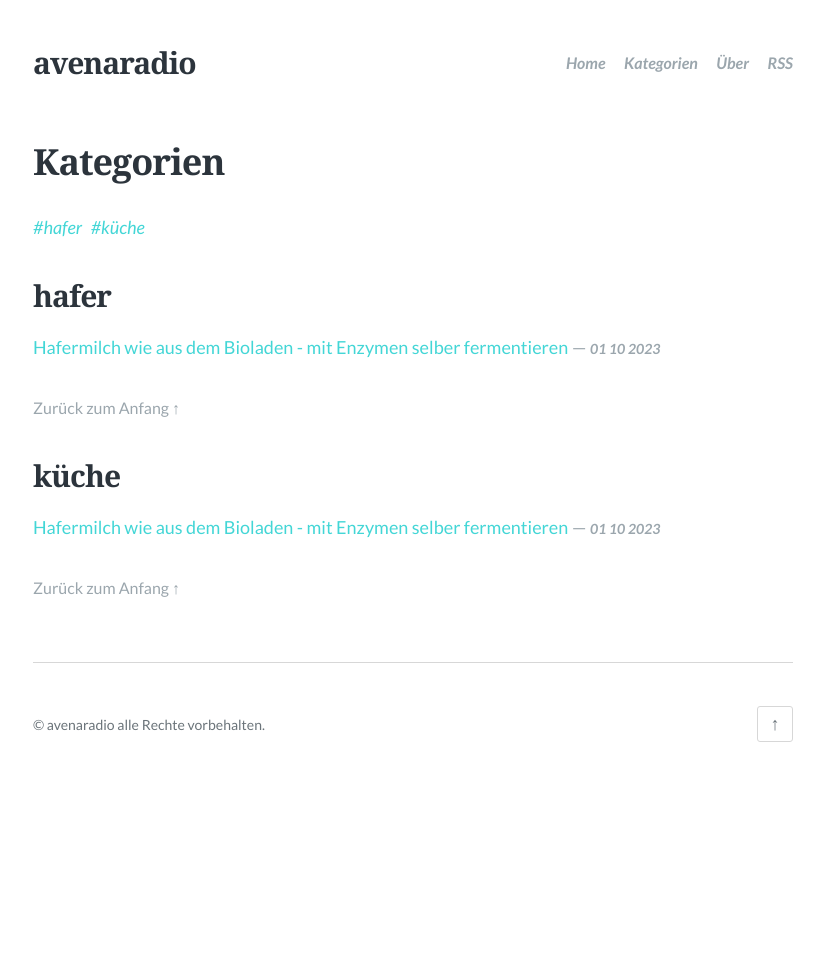
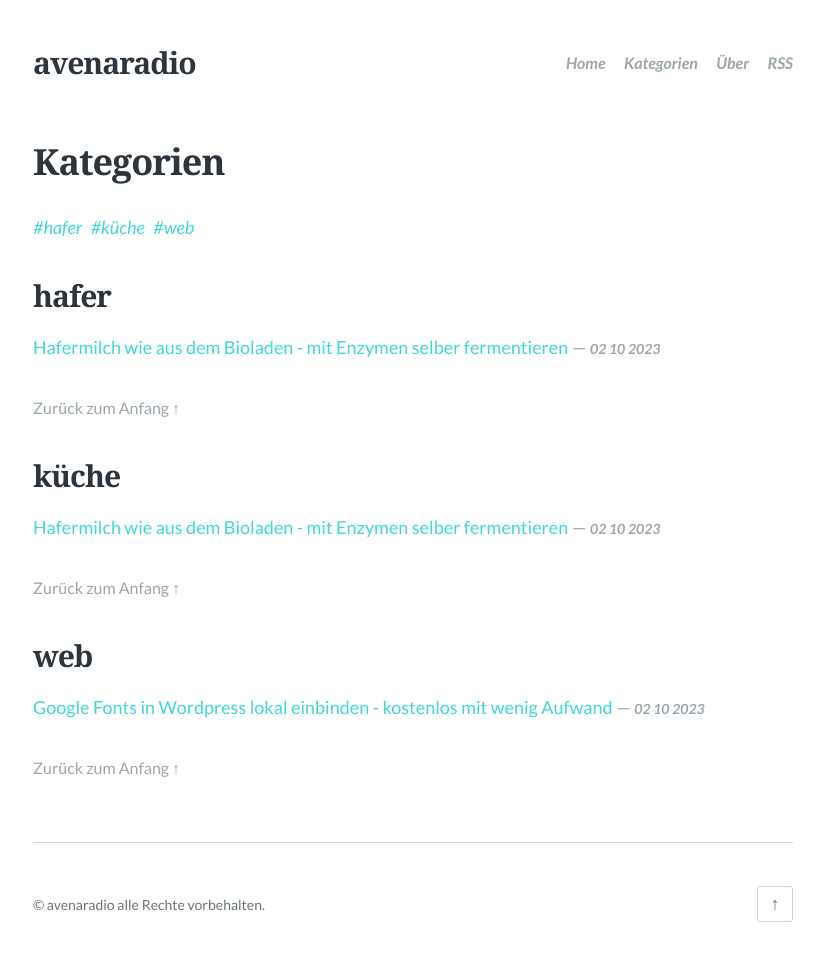
Before and after one commit to avenaradio/avenaradio.github.io, a Jekyll site: the page built from tags.md, in a window 1280 px wide. Shown: the whole page, without its empty margins (227-1051 px from the left). Built offline with Jekyll 4.4.1, drawn with Linux system fonts in a browser that asks for light colours; before the commit the page ends 900 px from its top, so only the background shows below that; part of the change alters nothing that is shown.

Commit message:
Google fonts wordpress

```diff
--- /dev/null
+++ b/_posts/2023-10-02-Google-Fonts-in-Wordpress-lokal-einbinden.md
@@ -0,0 +1,15 @@
+---
+layout: post
+author: avenaradio
+title: Google Fonts in Wordpress lokal einbinden - kostenlos mit wenig Aufwand
+description: Google Fonts auf Wordpress lokal einbinden mit einem kostenlosen Plugin
+date: 2023-10-02
+feature_image: images/00002.0.jpg
+tags:
+  - web
+---
+Um zu überprüfen, ob grobe Verstöße gegen die Datenschutz Grundverordnung vorliegen, kannst du deine Website mit dem <a href="https://dr-dsgvo.de/webseiten-check/" target="_blank" rel="noopener noreferrer">Webseiten-Check von Dr. DSGVO</a> überprüfen.
+
+Liegt ein Verstoß vor, da Google Fonts nicht lokal eingebunden sind, kannst du das ganz einfach mit dem kostenlosen Plugin <a href="https://wordpress.org/plugins/local-google-fonts/" target="_blank" rel="noopener noreferrer">Local Google Fonts</a> erledigen.
+
+In den Einstellungen des Plugins gehst du auf "Manuell überprüfen" und dann auf "Lokal einbinden" und schon ist das Problem behoben.
--- a/_posts/2023-10-02-Hafermilch-wie-aus-dem-Bioladen.md
+++ b/_posts/2023-10-02-Hafermilch-wie-aus-dem-Bioladen.md
@@ -3,7 +3,7 @@ layout: post
 author: avenaradio
 title: Hafermilch wie aus dem Bioladen - mit Enzymen selber fermentieren
 description: So kannst du ganz einfach Hafermilch selber machen, die weder schleimig ist, noch nach Mehl schmeckt!
-date: 2023-10-01
+date: 2023-10-02
 feature_image: images/00001.0.jpg
 tags:
   - küche
```
Also changed, not shown: images/00002.0.png (added).
